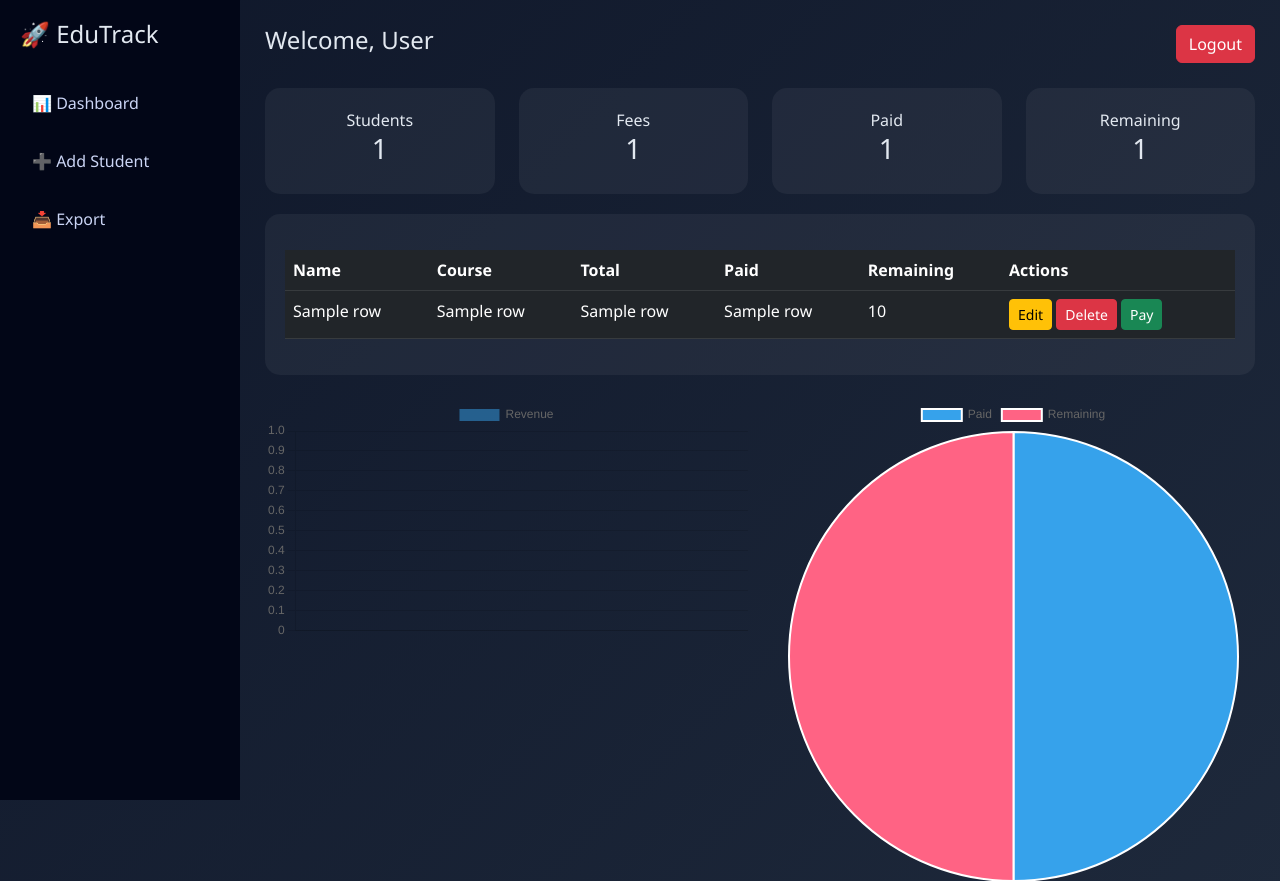
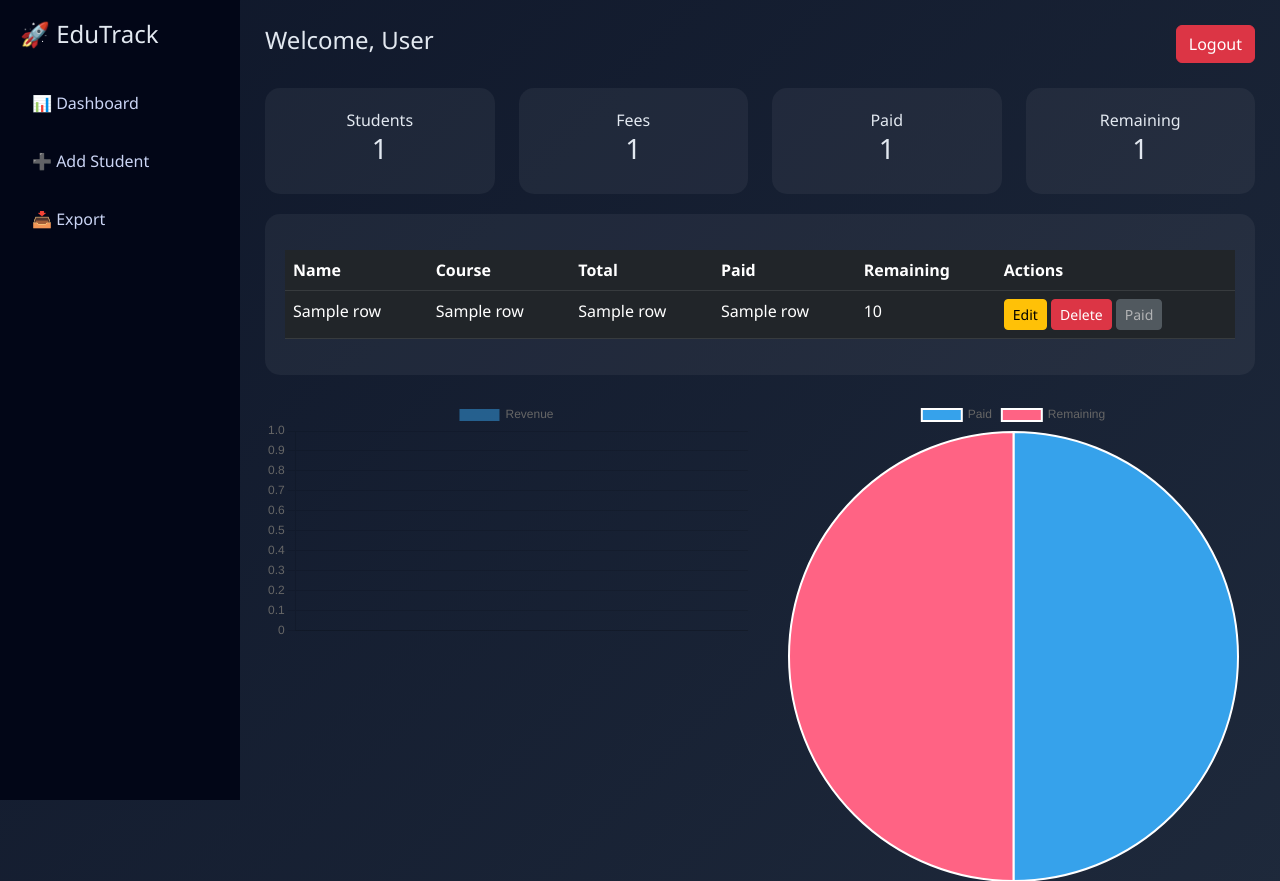
Before and after one commit to Prathamesh3073/student-management-system, a Flask app: template templates/dashboard.html in a window 1280 px wide. Shown: the top 881 px of the page. Run offline with Flask 3, Linux system fonts and the light colour scheme; the template is opened without the code that fills it: most values are stand-ins (such as "Sample title", 1, 10 or a date in 2020).

Commit message:
Update dashboard.html

```diff
--- a/templates/dashboard.html
+++ b/templates/dashboard.html
@@ -85,7 +85,6 @@ body {
 <!-- SIDEBAR -->
 <div class="sidebar">
     <h4>🚀 EduTrack</h4>
-
     <a href="/dashboard">📊 Dashboard</a>
     <a href="/add">➕ Add Student</a>
     <a href="/export">📥 Export</a>
@@ -132,7 +131,12 @@ body {
 <td>
     <a href="/edit/{{row[0]}}" class="btn btn-warning btn-sm">Edit</a>
     <a href="/delete/{{row[0]}}" class="btn btn-danger btn-sm">Delete</a>
+
+    {% if row[4] < row[3] %}
     <a href="/pay/{{row[0]}}" class="btn btn-success btn-sm">Pay</a>
+    {% else %}
+    <button class="btn btn-secondary btn-sm" disabled>Paid</button>
+    {% endif %}
 </td>
 
 </tr>
```
